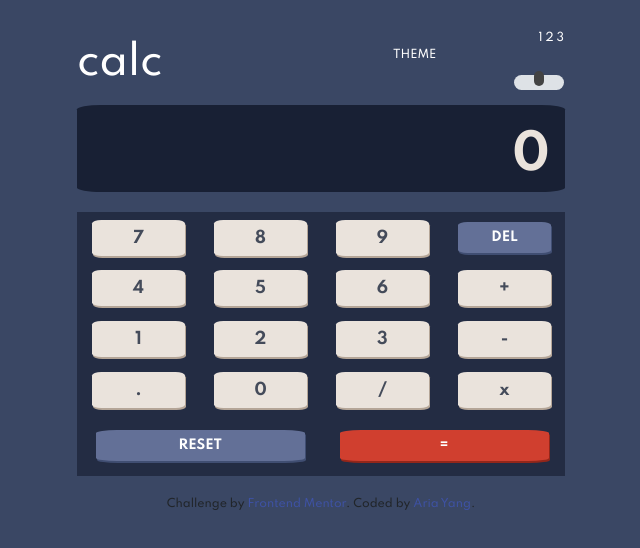
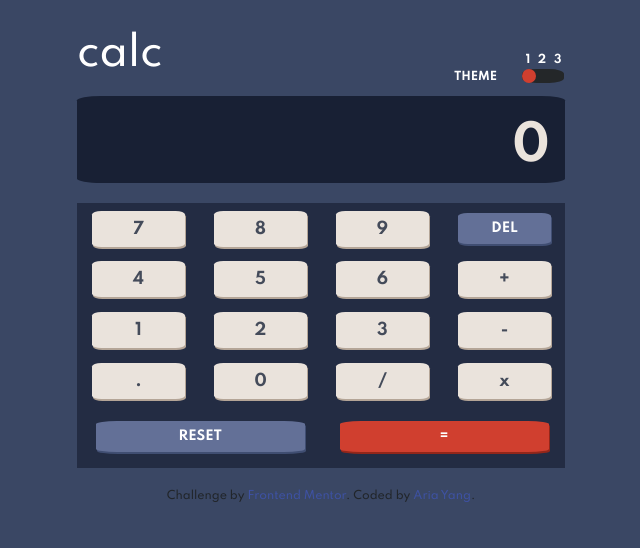
Before and after one commit to ariayang/calculator-app-main, a plain HTML site: page index.html in a window 1280 px wide. Shown: the whole page, without its empty margins (319-959 px from the left). Drawn offline with nearby package versions, Linux system fonts and the light colour scheme.

```diff
--- a/index.html
+++ b/index.html
@@ -45,21 +45,21 @@
         <div class="container toggle-bar">
           <div class="row row-cols-2">
             <div class="col"></div>
-            <div class="col theme">1 2 3</div>
-            <div class="col theme">THEME</div>
-            <div class="col">
-              <!--<label
-                for="customRange3"
-                class="form-label justify-content-end"
-              > THEME </label>-->
-              <input
-                type="range"
-                class="form-range"
-                min="0"
-                max="2"
-                step="1"
-                id="customRange3"
-              />
+            <div class="col theme theme-nums">1   2   3</div>
+            <div class="col theme theme-text">THEME</div>
+            <div class="col theme">
+              <div class="switch-toggle switch-3 switch-candy">
+
+                <input id="theme1" name="state-d" type="radio" checked="" />
+                <label for="theme1" onclick=""></label>
+
+                <input id="theme2" name="state-d" type="radio"  />
+                <label for="theme2" onclick=""></label>
+
+                <input id="theme3" name="state-d" type="radio" />
+                <label for="theme3" onclick=""></label>
+
+              </div>
             </div>
           </div>
         </div>
--- a/index.js
+++ b/index.js
@@ -191,7 +191,5 @@
 
 
 
-/* slider range */
-$('input').change(function() {
-    $('#res').html(this.value);
-})
+//TODO: change themes
+// when clicked toggle bar, add class for specific elements, or just change colors in script.
--- a/styles.css
+++ b/styles.css
@@ -46,7 +46,8 @@
     text-align: end;
     justify-content: end;
     align-items: flex-end;
-    width: 50%;
+    width: 25%;
+    min-width: 120px;
     margin: auto 0 0 auto;
     flex-wrap: nowrap;
     vertical-align: bottom;
@@ -55,60 +56,42 @@
 
 .theme {
     font-size: 0.7rem;
-    font-weight: 500;
+    font-weight: 700;
     vertical-align: bottom;
+    align-items: flex-end;
+    justify-content: end;
 }
 
-.form-label {
-    font-size: 0.7rem;
-    vertical-align: bottom;
+.theme-nums {
+    letter-spacing: 0.15rem;
+    min-width: 60px;
 }
 
-.form-range {
-    width: 55%;
-    vertical-align: bottom;
+.theme-text {
+    text-align: end;
 }
 
-/*Chrome*/
-@media screen and (-webkit-min-device-pixel-ratio:0) {
-    input[type='range'] {
-      overflow: hidden;
-      width: 50px;
-      -webkit-appearance: none;
-      color: #13bba4;
-    }
-
-    input[type='range']::-webkit-slider-runnable-track {
-      height: 15px;
-      -webkit-appearance: none;
-      color: #13bba4;
-      margin-top: -1px;
-    }
-
-    input[type='range']::-webkit-slider-thumb {
-      width: 10px;
-      -webkit-appearance: none;
-      height: 15px;
-      /*cursor: ew-resize;*/
-      background: #434343;
-    }
-
-}
-
-/** FF*/
-input[type="range"]::-moz-range-progress {
-    background-color: #43e5f7;
-  }
-  input[type="range"]::-moz-range-track {
-    background-color: #9a905d;
-  }
-  /* IE*/
-  input[type="range"]::-ms-fill-lower {
-    background-color: #43e5f7;
-  }
-  input[type="range"]::-ms-fill-upper {
-    background-color: #9a905d;
-  }
+.switch-toggle {
+    float: right;
+    background: #242729;
+    border-radius: 35%;
+ }
+ .switch-toggle input {
+   position: absolute;
+   opacity: 0;
+ }
+ .switch-toggle input + label {
+   padding: 7px;
+   float:left;
+   color: #fff;
+   cursor: pointer;
+   font-size: 0.6rem;
+   font-weight: 700;
+ }
+ .switch-toggle input:checked + label {
+   background: hsl(6, 63%, 50%);
+   border-radius: 100%;
+ }
 
 
 .result-screen {
@@ -165,3 +148,5 @@
     background-color: hsl(6, 63%, 50%);
     box-shadow: 1px 2px hsl(6, 70%, 34%);
 }
+
+/**** theme 2******/
```
